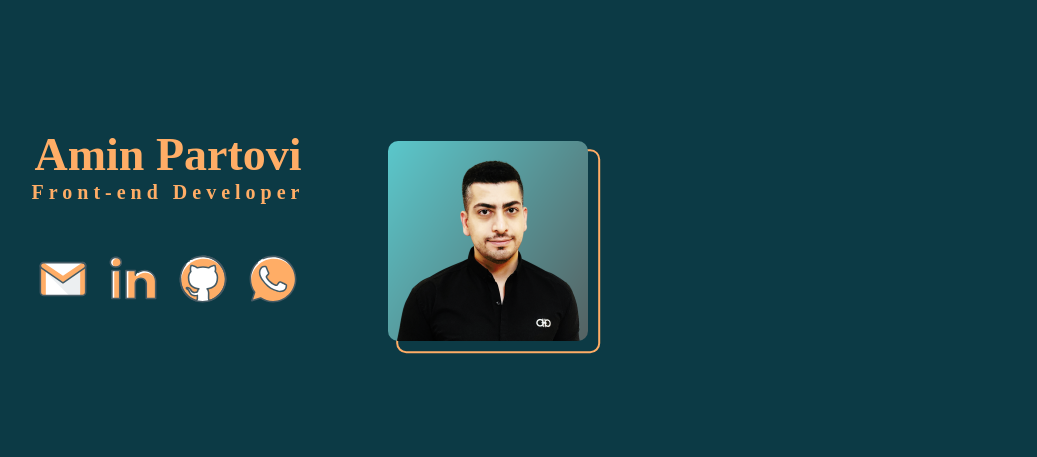
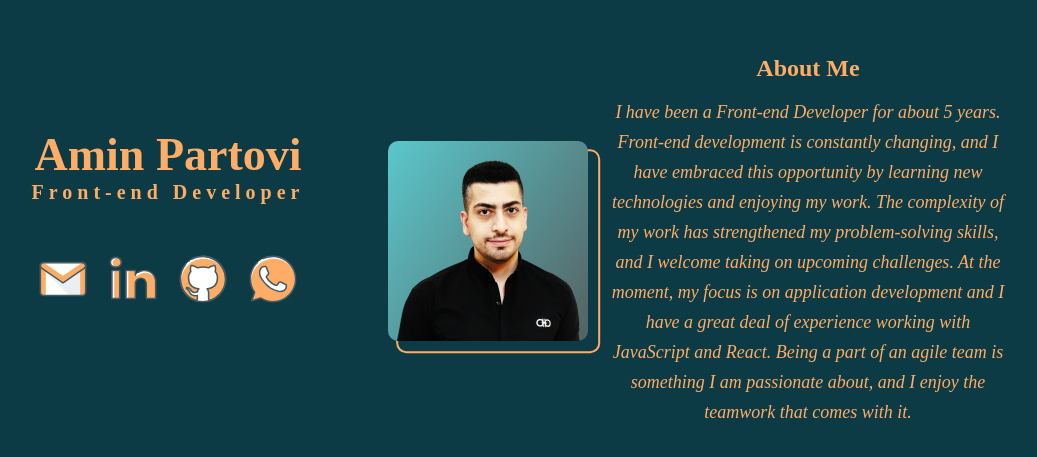
Before and after one commit to Amin-Partovi/portfolio, a Next.js app: page / in a window 1280 px wide. Shown: the part 159-616 px from the top of the page, without its empty margins (152-1189 px from the left). Built offline with nearby package versions, Linux system fonts and the light colour scheme.

Commit message:
add about me to the dynamic section

```diff
--- a/components/aboutMe/AboutMe.tsx
+++ b/components/aboutMe/AboutMe.tsx
@@ -1,9 +1,15 @@
+import texts from "@/texts/texts";
 import React from "react";
 
 import styles from "./about-me.module.css";
 
 const AboutMe: React.FC = () => {
-  return <section className={styles.container}></section>;
+  return (
+    <section className={styles.container}>
+      <h2>{texts.ABOUT_ME_TITLE}</h2>
+      <p className={styles["about-me"]}>{texts.ABOUT_ME}</p>
+    </section>
+  );
 };
 
 export default AboutMe;
--- a/components/aboutMe/about-me.module.css
+++ b/components/aboutMe/about-me.module.css
@@ -1,4 +1,20 @@
 .container{
     height: 100%;
     scroll-snap-align: start;
+    display: flex;
+    justify-content: center;
+    align-items: center;
+    flex-direction: column;
+    color: var(--secondary-color);
+
 }
+
+.about-me{
+    font-style: italic;
+    width: 400px;
+    line-height: 30px;
+    font-size: 18px;
+    text-align: center;
+    margin-top: 15px;
+
+}
--- a/components/contactMe/ContactMe.tsx
+++ b/components/contactMe/ContactMe.tsx
@@ -7,8 +7,8 @@ import SocialMedia from "./SocialMedia";
 const ContactMe = () => {
   return (
     <div className={styles.container}>
-      <h1 className={styles.name}>{texts.name}</h1>
-      <h3 className={styles.headline}>{texts.headline}</h3>
+      <h1 className={styles.name}>{texts.NAME}</h1>
+      <h3 className={styles.headline}>{texts.HEADLINE}</h3>
       <SocialMedia />
     </div>
   );
--- a/components/contactMe/SocialMedia.tsx
+++ b/components/contactMe/SocialMedia.tsx
@@ -11,10 +11,10 @@ import styles from "./social-media.module.css";
 const SocialMedia: React.FC = () => {
   return (
     <div className={styles["social-media"]}>
-      <Image src={Gmail} width={50} height={50} alt={texts.gmail} />
-      <Image src={LinkedIn} width={50} height={50} alt={texts.linkedin} />
-      <Image src={Github} width={50} height={50} alt={texts.github} />
-      <Image src={WhatsApp} width={50} height={50} alt={texts.whatsapp} />
+      <Image src={Gmail} width={50} height={50} alt={texts.GMAIL} />
+      <Image src={LinkedIn} width={50} height={50} alt={texts.LINKEDIN} />
+      <Image src={Github} width={50} height={50} alt={texts.GITHUB} />
+      <Image src={WhatsApp} width={50} height={50} alt={texts.WHATSAPP} />
     </div>
   );
 };
--- a/components/contactMe/contact-me.module.css
+++ b/components/contactMe/contact-me.module.css
@@ -6,6 +6,7 @@
     justify-content: center;
     align-items: center;
     color: var(--secondary-color);
+
 }
 
 .name{
--- a/components/profile/Profile.tsx
+++ b/components/profile/Profile.tsx
@@ -15,7 +15,7 @@ const Profile: React.FC = () => {
         src={I}
         width={200}
         height={200}
-        alt={texts.profile}
+        alt={texts.PROFILE}
       />
     </div>
   );
--- a/texts/texts.ts
+++ b/texts/texts.ts
@@ -1,11 +1,14 @@
 const texts = {
-  name: "Amin Partovi",
-  headline: "Front-end Developer",
-  gmail: "my gmail address",
-  linkedin: "my linkedin address",
-  github: "my github address",
-  whatsapp: "my whatsapp number",
-  profile: "Amin Partovi",
+  NAME: "Amin Partovi",
+  HEADLINE: "Front-end Developer",
+  GMAIL: "my gmail address",
+  LINKEDIN: "my linkedin address",
+  GITHUB: "my github address",
+  WHATSAPP: "my whatsapp number",
+  PROFILE: "Amin Partovi",
+  ABOUT_ME:
+    "I have been a Front-end Developer for about 5 years. Front-end development is constantly changing, and I have embraced this opportunity by learning new technologies and enjoying my work. The complexity of my work has strengthened my problem-solving skills, and I welcome taking on upcoming challenges. At the moment, my focus is on application development and I have a great deal of experience working with JavaScript and React. Being a part of an agile team is something I am passionate about, and I enjoy the teamwork that comes with it.",
+  ABOUT_ME_TITLE: "About Me",
 };
 
 export default texts;
```
